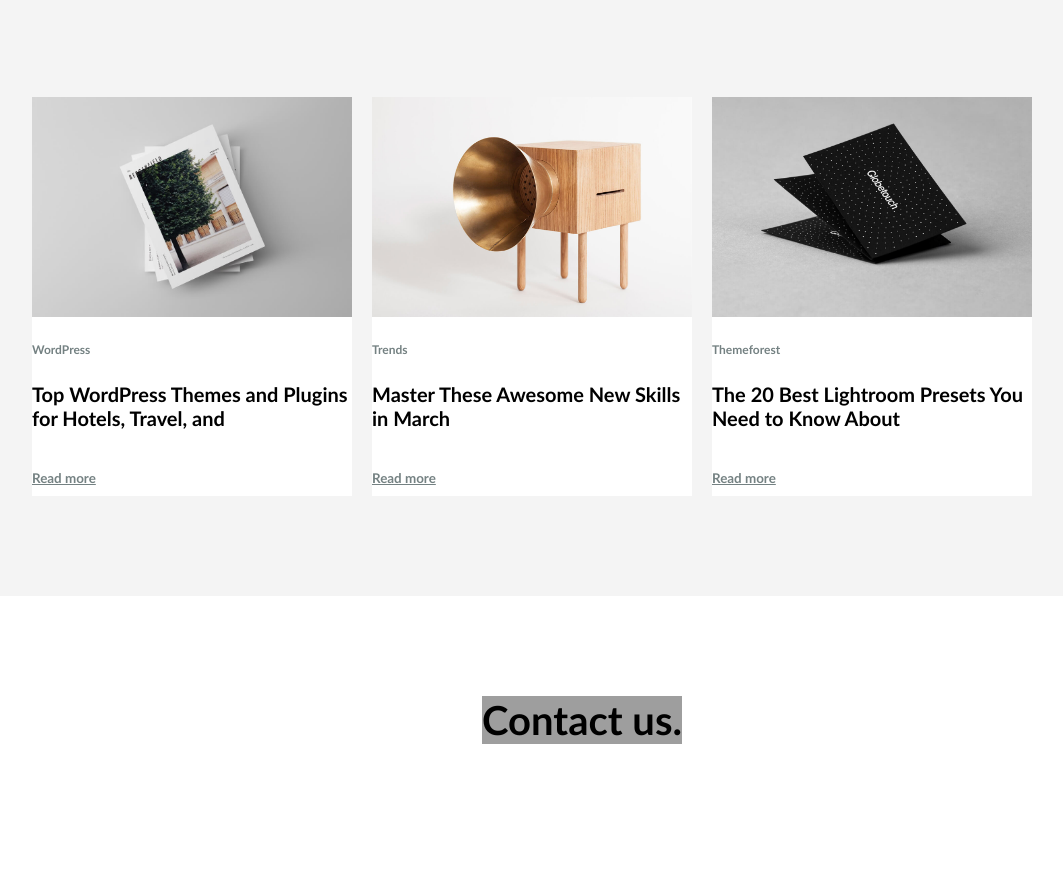
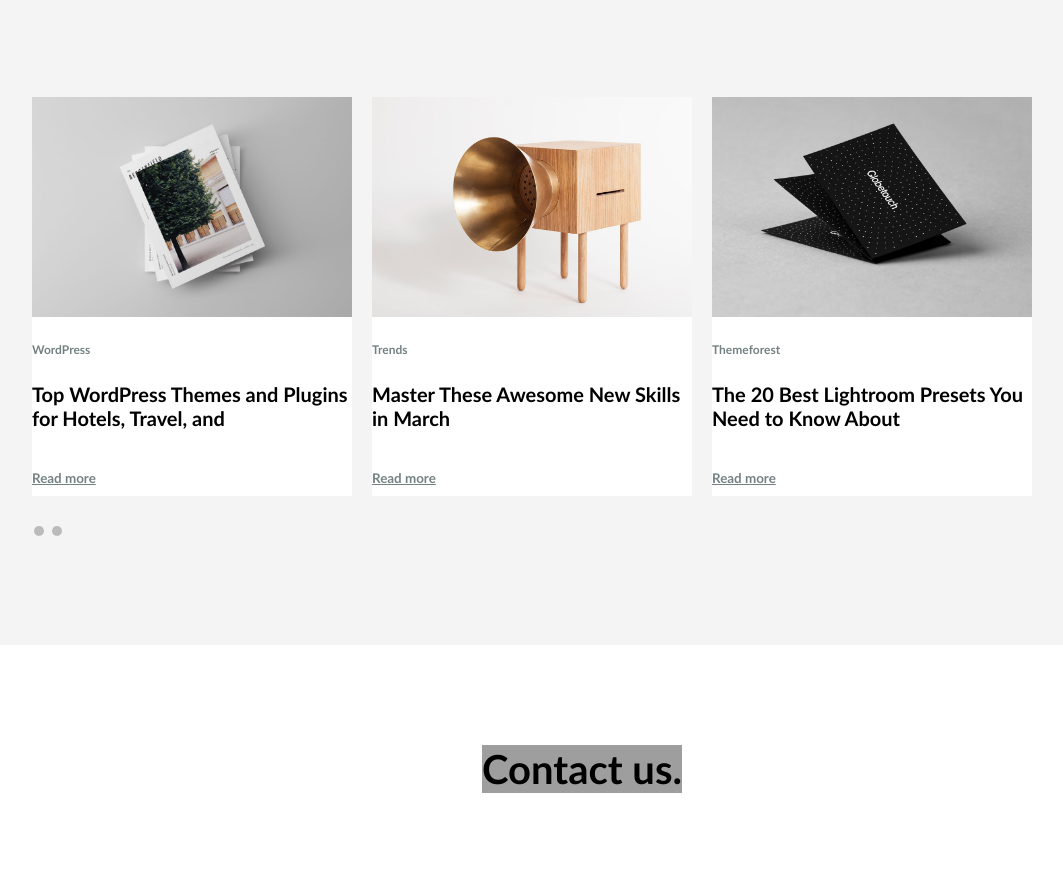
Before and after one commit to front-end-by-rimantas/30-grupe-portfolio-daniels, a website: page index.html in a window 1280 px wide. Shown: the part 2740-3621 px from the top of the page, without its empty margins (58-1121 px from the left). Drawn offline with Linux system fonts and the light colour scheme; grey boxes are pictures that could not be loaded.

Commit message:
Blog scroll dots

```diff
--- a/css/components/blog.css
+++ b/css/components/blog.css
@@ -4,6 +4,7 @@
         gap: 20px;
         text-align: left;
         font-stretch: narrower;
+        justify-content: center;
     }
 
     .pictures img {
@@ -13,6 +14,7 @@
 
     .bitems {
         margin-top: -30px;
+        margin-bottom: 30px;
     }
 
     .bitems>.content {
@@ -54,3 +56,18 @@
         transform: scale(1.1);
         transition: 1s;
     }
+
+    .dot {
+        cursor: pointer;
+        height: 10px;
+        width: 10px;
+        margin: 0 2px;
+        background-color: #bbb;
+        border-radius: 50%;
+        display: inline-block;
+        transition: background-color 0.6s ease;
+    }
+
+    .dot:hover {
+        background-color: #717171;
+    }
--- a/index.html
+++ b/index.html
@@ -119,7 +119,7 @@
             </div>
         </div>
         <div class="row">
-            <div class="col-12">
+            <div class="blog col-12">
                 <div class="carousel">
                     <div class="bitems">
                         <div class="pictures zoom">
@@ -133,7 +133,7 @@
                             <h6><a href="#">Read more</a></h6>
                         </div>
                     </div>
-                    <div class="bitems">
+                    <div class="bitems ">
                         <div class="pictures zoom">
                             <img src="./img/blog-2.jpg" alt="Trends">
                         </div>
@@ -145,7 +145,7 @@
                             <h6><a href="#">Read more</a></h6>
                         </div>
                     </div>
-                    <div class="bitems">
+                    <div class="bitems ">
                         <div class="pictures zoom">
                             <img src="./img/blog-3.jpg" alt="Themeforest">
                         </div>
@@ -157,8 +157,8 @@
                             <h6><a href="#">Read more</a></h6>
                         </div>
                     </div>
-                    <!-- <div class="bitems zoom">
-                        <div class="pictures">
+                    <!-- <div class="bitems">
+                        <div class="pictures zoom">
                             <img src="./img/blog-4.jpg" alt="Trends">
                         </div>
                         <div class="content">
@@ -170,6 +170,10 @@
                         </div>
                     </div> -->
                 </div>
+                <!-- The dots/circles start -->
+                <span class="dot" onclick=""></span>
+                <span class="dot" onclick=""></span>
+                <!-- The dots/circles end -->
             </div>
         </div>
     </section>
```
Lines whose indentation alone changed are shown as unchanged.
